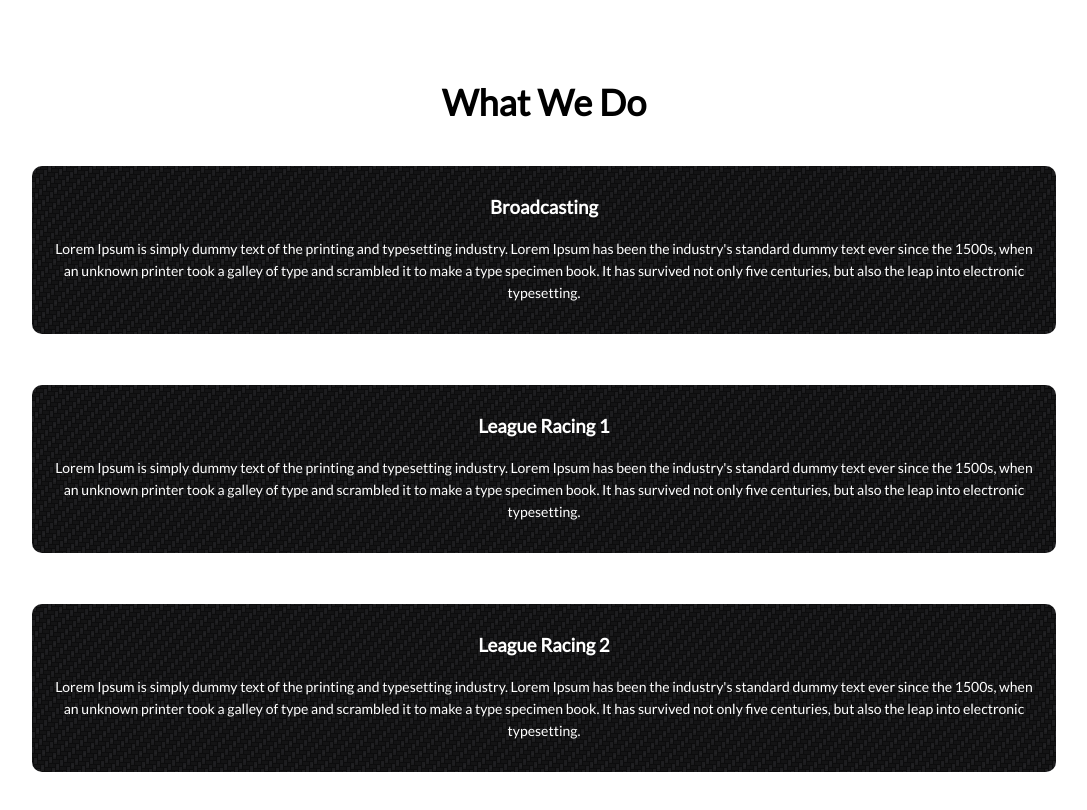
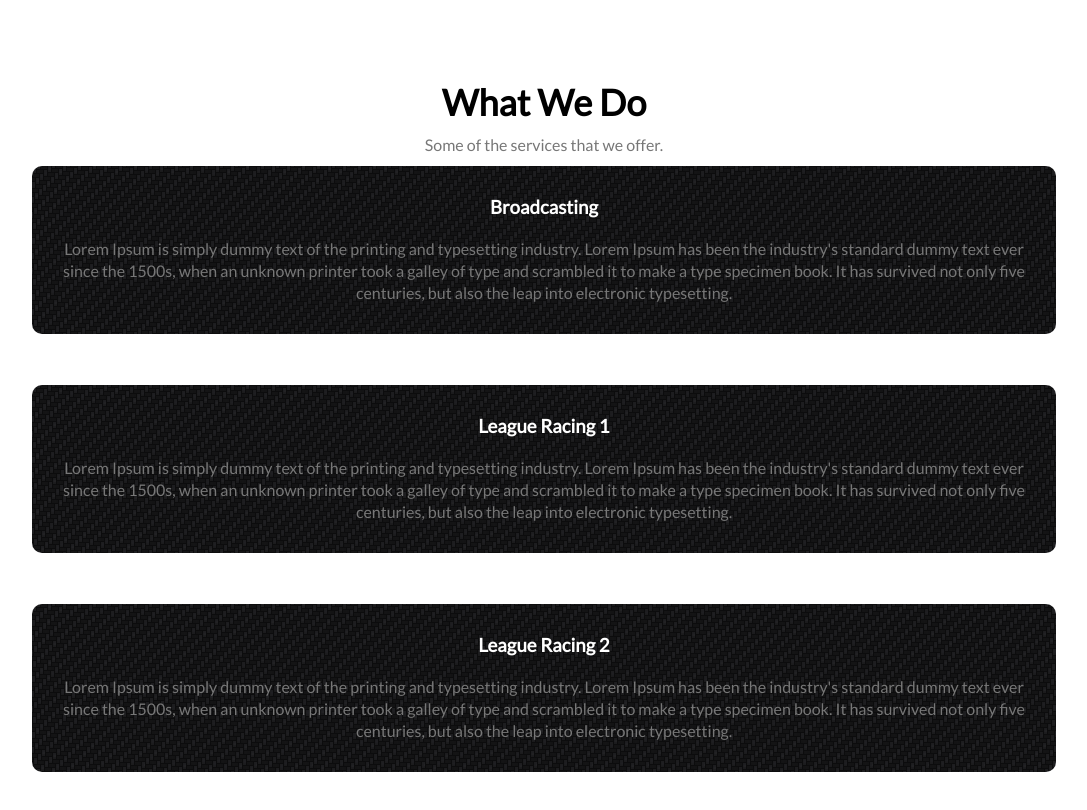
Before and after one commit to JP-888/SimShed-Broadcasting, a plain HTML site: page index.html in a window 1280 px wide. Shown: the part 820-1630 px from the top of the page, without its empty margins (96-1183 px from the left). Drawn offline with Linux system fonts and the light colour scheme.

Commit message:
Website update

```diff
--- a/style.css
+++ b/style.css
@@ -161,17 +161,18 @@ p{
 
 .row{
     margin-top: 0%;
-    display: display-bo;
+    display: inline;
     justify-content: space-between;
 }
 
 .about-col{
-    flex-basis: auto;
+    flex-basis: 31%;
     background-image: url(images/real_cf.png);
     border-radius: 10px;
     margin-bottom: 5%;
     padding: 20px 12px;
     box-sizing: border-box;
+    transition: 0.5s;
 }
 
 h3{
@@ -181,9 +182,13 @@ h3{
     margin: 10px 0;
 }
 
+.about-col:hover{
+    box-shadow: 0 0 20px 0px rgba(0,0,0,0.2);
+}
+
 p{
-    color: #fff;
-    font-size: 14px;
+    color: #777;
+    font-size: 16px;
     font-weight: 300;
     line-height: 22px;
     padding: 10px;
```
